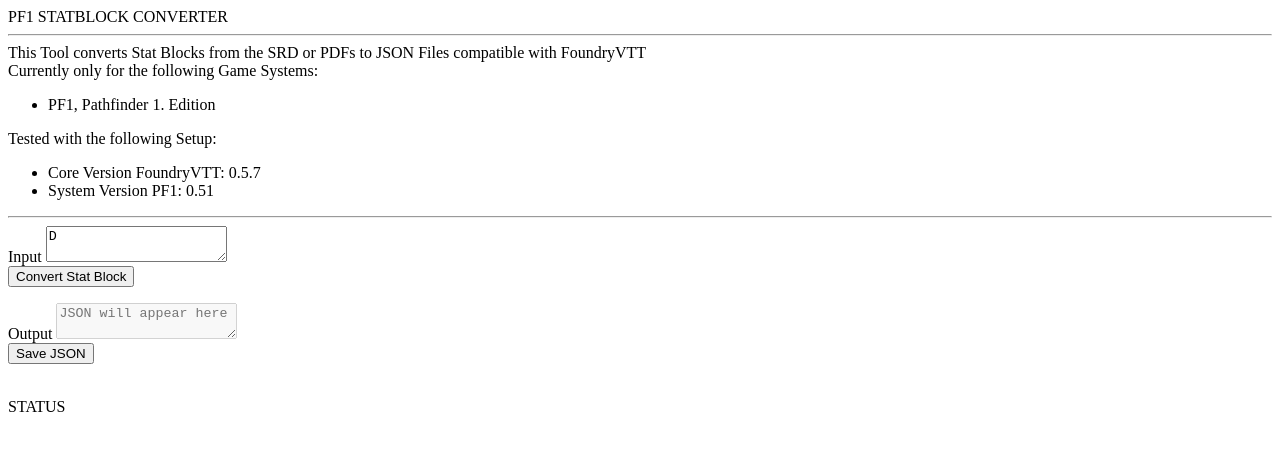
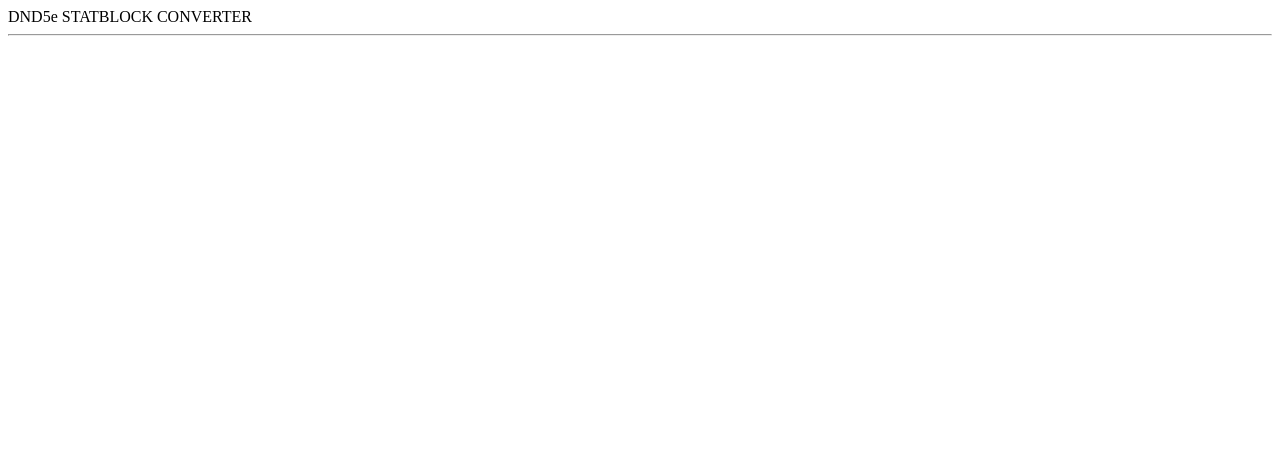
Before and after one commit to Occidio/DND-StatBlock-Importer, a plain HTML site: page dndstatblockimporter/dndstatblockimporter.html in a window 1280 px wide. Drawn offline with Linux system fonts and the light colour scheme.

```diff
--- a/dndstatblockimporter/dndstatblockimporter.html
+++ b/dndstatblockimporter/dndstatblockimporter.html
@@ -3,48 +3,8 @@
     </head>
 
     <body>
-        <div class="title">PF1 STATBLOCK CONVERTER</div>
+        <div class="title">DND5e STATBLOCK CONVERTER</div>
 
         <hr>
-
-        <div>
-            This Tool converts Stat Blocks from the SRD or PDFs to JSON Files compatible with FoundryVTT<br/>
-            Currently only for the following Game Systems:<br/>
-            <ul>
-                <li>PF1, Pathfinder 1. Edition</li>
-            </ul>
-
-            Tested with the following Setup:
-            <ul>
-                <li>Core Version FoundryVTT: 0.5.7</li>
-                <li>System Version PF1: 0.51</li>
-            </ul>
-            </div>
-
-        <hr>
-
-        <div class="gridContainer">
-            <div class="oneHalf">
-                <label class="statBlockInputLabel">Input</label>
-                <textarea class="statBlockInput" id="input" form="statBlockInputForm" placeholder="Paste Statblock here">
-D
-                </textarea>
-                <form onsubmit="return false" onClick="convertStatBlock(input)" id="statBlockInputForm">
-                    <input type="submit" class="submitButton" value="Convert Stat Block"/>
-                </form>
-            </div>
-
-            <div class="oneHalf">
-                <label class="statBlockLabel">Output</label>
-                <textarea class="statBlockInput" id="output" placeholder="JSON will appear here" disabled></textarea>
-                <form onsubmit="return false" onClick="saveJSON(output)" id="statBlockOutputForm">
-                    <input type="submit" class="submitButton" value="Save JSON"/>
-                </form>
-            </div>
-        </div>
-        <div class="gridContainer">
-            <div class="fullWidth statusOutput" id="statusOutput"><br/>STATUS<br/><br/></div>
-        </div>
-
     </body>
 </html>
```
Also changed, not shown: dndstatblockimporter/scripts/dndstatblockimporter.js (+25 -0 lines).
